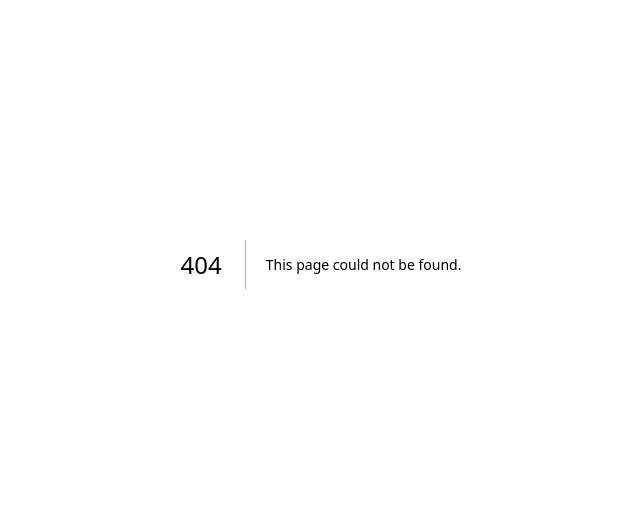
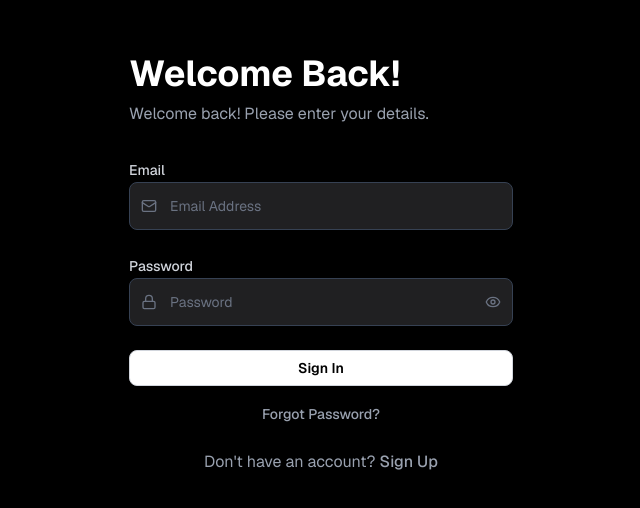
Before and after one commit to gaindunuhansith/ZFit, a Next.js app in the folder frontend/: page /login in a window 1280 px wide. Before the commit this address had no page. Shown: the part 136-644 px from the top of the page, without its empty margins (319-959 px from the left). Built offline with nearby package versions, Linux system fonts and the light colour scheme.

Commit message:
feat: implement login page

```diff
--- /dev/null
+++ b/frontend/app/(auth)/layout.tsx
@@ -0,0 +1,11 @@
+export default function AuthLayout({
+  children,
+}: {
+  children: React.ReactNode
+}) {
+  return (
+    <div className="min-h-screen bg-black">
+      {children}
+    </div>
+  )
+}
--- /dev/null
+++ b/frontend/app/(auth)/login/page.tsx
@@ -0,0 +1,9 @@
+import { LoginForm } from "@/components/login-form"
+
+export default function LoginPage() {
+  return (
+    <div className="flex min-h-screen items-center justify-center bg-black px-4">
+      <LoginForm />
+    </div>
+  )
+}
--- a/frontend/app/layout.tsx
+++ b/frontend/app/layout.tsx
@@ -13,8 +13,8 @@ const geistMono = Geist_Mono({
 });
 
 export const metadata: Metadata = {
-  title: "ZFit - Fitness Management Dashboard",
-  description: "Comprehensive fitness center management system with member tracking, attendance monitoring, and analytics",
+  title: "ZFit",
+  description: "ZFit Gym Dashboard",
 };
 
 export default function RootLayout({
--- /dev/null
+++ b/frontend/components/login-form.tsx
@@ -0,0 +1,87 @@
+"use client"
+
+import { useState } from "react"
+import { Button } from "@/components/ui/button"
+import { Input } from "@/components/ui/input"
+import { Label } from "@/components/ui/label"
+import { Eye, EyeOff, Mail, Lock } from "lucide-react"
+import Link from "next/link"
+
+export function LoginForm() {
+  const [showPassword, setShowPassword] = useState(false)
+  const [email, setEmail] = useState("")
+  const [password, setPassword] = useState("")
+
+  const handleSubmit = (e: React.FormEvent) => {
+    e.preventDefault()
+    // Handle login logic here
+    console.log("Login attempt:", { email, password })
+  }
+
+  return (
+    <div className="w-full max-w-sm mx-auto">
+      <div className="text-center mb-8">
+        <h1 className="text-4xl font-bold text-white mb-2 text-left">Welcome Back!</h1>
+        <p className="text-gray-400 text-left">Welcome back! Please enter your details.</p>
+      </div>
+      <form onSubmit={handleSubmit} className="space-y-6">
+        <div className="space-y-3">
+          <Label htmlFor="email" className="text-gray-300">Email</Label>
+          <div className="relative">
+            <Mail className="absolute left-3 top-4 h-4 w-4 text-gray-500" />
+            <Input
+              id="email"
+              type="email"
+              placeholder="Email Address"
+              value={email}
+              onChange={(e) => setEmail(e.target.value)}
+              className="h-12 pl-10 bg-[#202022] border-gray-700 text-white placeholder:text-gray-500 focus:border-[#AAFF69] focus:ring-[#AAFF69]"
+              required
+            />
+          </div>
+        </div>
+        <div className="space-y-3">
+          <Label htmlFor="password" className="text-gray-300">Password</Label>
+          <div className="relative">
+            <Lock className="absolute left-3 top-4 h-4 w-4 text-gray-500" />
+            <Input
+              id="password"
+              type={showPassword ? "text" : "password"}
+              placeholder="Password"
+              value={password}
+              onChange={(e) => setPassword(e.target.value)}
+              className="h-12 pl-10 pr-10 bg-[#202022] border-gray-700 text-white placeholder:text-gray-500 focus:border-[#AAFF69] focus:ring-[#AAFF69]"
+              required
+            />
+            <button
+              type="button"
+              onClick={() => setShowPassword(!showPassword)}
+              className="absolute right-3 top-4 text-gray-500 hover:text-gray-400"
+            >
+              {showPassword ? <EyeOff className="h-4 w-4" /> : <Eye className="h-4 w-4" />}
+            </button>
+          </div>
+        </div>
+        <Button
+          type="submit"
+          className="w-full bg-white hover:bg-gray-100 text-black font-semibold border border-gray-300"
+        >
+          Sign In
+        </Button>
+      </form>
+      <div className="mt-4 text-center">
+        <Link href="/forgot-password" className="text-gray-400 hover:text-gray-200 text-sm font-medium">
+          Forgot Password?
+        </Link>
+      </div>
+      <div className="mt-6 text-center">
+        <p className="text-gray-400">
+          Don&apos;t have an account?{" "}
+          <Link href="/signup" className="text-gray-400 hover:text-gray-200 font-medium">
+            Sign Up
+          </Link>
+        </p>
+      </div>
+    </div>
+  )
+}
--- /dev/null
+++ b/frontend/components/ui/label.tsx
@@ -0,0 +1,19 @@
+import * as React from "react"
+import { cn } from "@/lib/utils"
+
+const Label = React.forwardRef<
+  HTMLLabelElement,
+  React.LabelHTMLAttributes<HTMLLabelElement>
+>(({ className, ...props }, ref) => (
+  <label
+    ref={ref}
+    className={cn(
+      "text-sm font-medium leading-none peer-disabled:cursor-not-allowed peer-disabled:opacity-70",
+      className
+    )}
+    {...props}
+  />
+))
+Label.displayName = "Label"
+
+export { Label }
```
Also changed, not shown: frontend/app/(dashboard)/dashboard/attendance/page.tsx (renamed from frontend/app/dashboard/attendance/page.tsx), frontend/app/(dashboard)/dashboard/attendance/scan/page.tsx (renamed from frontend/app/dashboard/attendance/scan/page.tsx), frontend/app/(dashboard)/dashboard/layout.tsx (renamed from frontend/app/dashboard/layout.tsx), frontend/app/(dashboard)/dashboard/page.tsx (renamed from frontend/app/dashboard/page.tsx).
